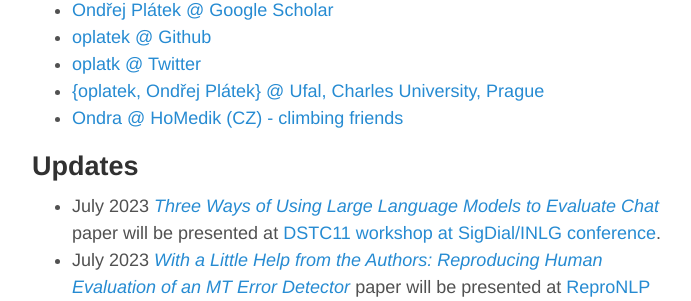
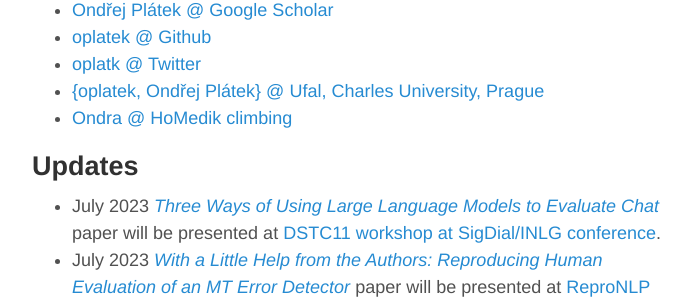
Before and after one commit to oplatek/oplatek.github.io, a Jekyll site: the page built from index.md, in a window 1280 px wide and 900 px high, scrolled down 493 px. Shown: the part 152-453 px from the top of the window, without its empty margins (293-984 px from the left). Built offline with Jekyll 4.4.1, drawn with Linux system fonts in a browser that asks for light colours.

Commit message:
Update index.md

```diff
--- a/index.md
+++ b/index.md
@@ -15,7 +15,7 @@
 * [oplatek @ Github](https://github.com/oplatek/)
 * [oplatk @ Twitter](https://twitter.com/oplatk)
 * [{oplatek, Ondřej Plátek} @ Ufal, Charles University, Prague](https://ufal.mff.cuni.cz/ondrej-platek)
-* [Ondra @ HoMedik (CZ) - climbing friends](http://www.homedik.cz)
+* [Ondra @ HoMedik climbing](http://www.homedik.cz)
 
 ## Updates
 * July 2023 _[Three Ways of Using Large Language Models to Evaluate Chat](http://arxiv.org/abs/2308.06502)_ paper will be presented at [DSTC11 workshop at SigDial/INLG conference](https://sigdialinlg2023.github.io/workshops.html).
```
